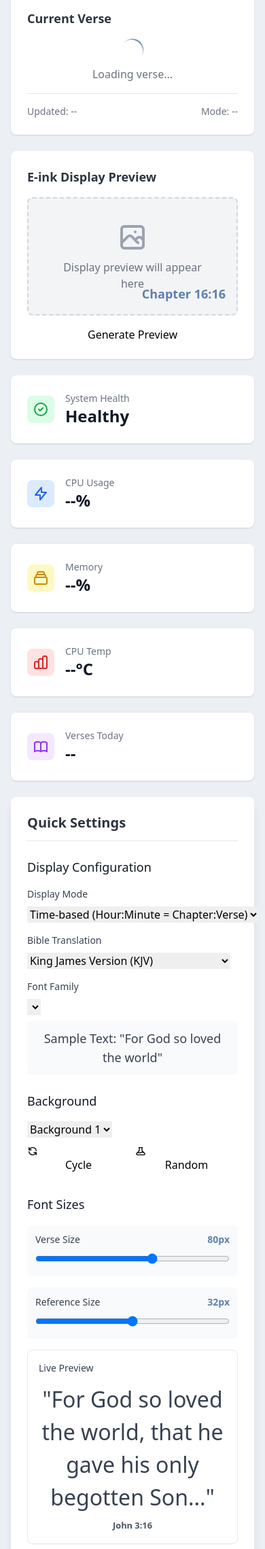
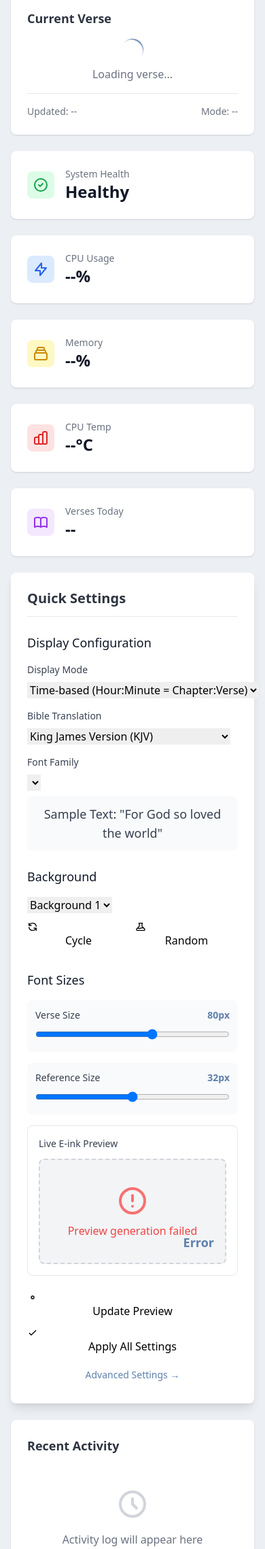
Before and after one commit to Jackal104/Bible-Clockv2, a Python web app: template src/web_interface/templates/dashboard.html in a window 390 px wide. Shown: the part 376-2654 px from the top of the page at 68% size. Run offline with Jinja, Linux system fonts and the light colour scheme; the template is opened without the code that fills it, so the values that code supplies are empty; some libraries are stand-ins or nearby versions.

Commit message:
Unified preview system with real-time background updates
- Replaced separate live preview and e-ink preview with unified system
- Background selection now shows immediately in live preview
- All settings changes (fonts, backgrounds, translations) trigger preview update
- Removed duplicate preview sections and consolidated into one responsive preview
- Added real-time preview updates for background cycling and randomization
- Simplified user interface with single comprehensive preview area
- Enhanced preview error handling and loading states

🤖 Generated with [Claude Code](https://claude.ai/code)

Co-Authored-By: Claude <noreply@anthropic.com>

```diff
--- a/src/web_interface/templates/dashboard.html
+++ b/src/web_interface/templates/dashboard.html
@@ -68,29 +68,6 @@
             </div>
         </div>
 
-        <!-- Display Preview -->
-        <div class="bg-white rounded-lg shadow p-6">
-            <h3 class="text-lg font-semibold text-bible-dark mb-4">E-ink Display Preview</h3>
-            <div class="relative aspect-video bg-gray-100 rounded-lg border-2 border-dashed border-gray-300" id="display-preview">
-                <!-- Main Content Area - Centered -->
-                <div class="absolute inset-0 flex items-center justify-center p-8">
-                    <div class="text-center" id="main-content">
-                        <svg class="w-12 h-12 text-gray-400 mx-auto mb-2" fill="none" stroke="currentColor" viewBox="0 0 24 24">
-                            <path stroke-linecap="round" stroke-linejoin="round" stroke-width="2" d="M4 16l4.586-4.586a2 2 0 012.828 0L16 16m-2-2l1.586-1.586a2 2 0 012.828 0L20 14m-6-6h.01M6 20h12a2 2 0 002-2V6a2 2 0 00-2-2H6a2 2 0 00-2 2v12a2 2 0 002 2z"></path>
-                        </svg>
-                        <p class="text-gray-500">Display preview will appear here</p>
-                    </div>
-                </div>
-
-                <!-- Bottom Right Verse Reference Display -->
-                <div class="absolute bottom-4 right-4 text-right">
-                    <div class="text-lg font-bold text-bible-accent" id="verse-reference-display">--:--</div>
-                </div>
-            </div>
-            <div class="mt-4 text-center">
-                <button onclick="generatePreview()" class="btn-secondary">Generate Preview</button>
-            </div>
-        </div>
     </div>
 
     <!-- System Status Cards -->
@@ -220,7 +197,7 @@
                         <!-- Font Family -->
                         <div>
                             <label class="block text-sm font-medium text-gray-700 mb-2">Font Family</label>
-                            <select id="font-family" class="form-select" onchange="updateFont(); updateFontFamilyPreview()">
+                            <select id="font-family" class="form-select" onchange="updateFont(); updateUnifiedPreview()">
                                 <!-- Font options will be loaded here -->
                             </select>
                             <!-- Font Family Preview -->
@@ -239,17 +216,17 @@
                 <div>
                     <h4 class="text-lg font-medium text-gray-900 mb-4">Background</h4>
                     <div class="space-y-3">
-                        <select id="background" class="form-select" onchange="updateBackground()">
+                        <select id="background" class="form-select" onchange="updateBackground(); updateUnifiedPreview()">
                             <option value="0">Background 1</option>
                         </select>
                         <div class="grid grid-cols-2 gap-2">
-                            <button onclick="cycleBackground()" class="btn-secondary justify-center">
+                            <button onclick="cycleBackground(); updateUnifiedPreview()" class="btn-secondary justify-center">
                                 <svg class="w-4 h-4 mr-2" fill="none" stroke="currentColor" viewBox="0 0 24 24">
                                     <path stroke-linecap="round" stroke-linejoin="round" stroke-width="2" d="M4 4v5h.582m15.356 2A8.001 8.001 0 004.582 9m0 0H9m11 11v-5h-.581m0 0a8.003 8.003 0 01-15.357-2m15.357 2H15"></path>
                                 </svg>
                                 Cycle
                             </button>
-                            <button onclick="randomizeBackground()" class="btn-secondary justify-center">
+                            <button onclick="randomizeBackground(); updateUnifiedPreview()" class="btn-secondary justify-center">
                                 <svg class="w-4 h-4 mr-2" fill="none" stroke="currentColor" viewBox="0 0 24 24">
                                     <path stroke-linecap="round" stroke-linejoin="round" stroke-width="2" d="M19.428 15.428a2 2 0 00-1.022-.547l-2.387-.477a6 6 0 00-3.86.517l-.318.158a6 6 0 01-3.86.517L6.05 15.21a2 2 0 00-1.806.547M8 4h8l-1 1v5.172a2 2 0 00.586 1.414l5 5c1.26 1.26.367 3.414-1.415 3.414H4.828c-1.782 0-2.674-2.154-1.414-3.414l5-5A2 2 0 009 10.172V5L8 4z"></path>
                                 </svg>
@@ -273,7 +250,7 @@
                                 <span id="verse-size-value" class="text-sm text-bible-accent font-semibold">80px</span>
                             </div>
                             <input type="range" id="verse-size" class="w-full" min="18" max="120" value="80"
-                                   oninput="updateFontSizeValue('verse'); updateFontPreview(); updateFontSize('verse_size', this.value)">
+                                   oninput="updateFontSizeValue('verse'); updateUnifiedPreview(); updateFontSize('verse_size', this.value)">
                         </div>
 
                         <!-- Reference Size -->
@@ -283,23 +260,35 @@
                                 <span id="reference-size-value" class="text-sm text-bible-accent font-semibold">32px</span>
                             </div>
                             <input type="range" id="reference-size" class="w-full" min="16" max="48" value="32"
-                                   oninput="updateFontSizeValue('reference'); updateFontPreview(); updateFontSize('reference_size', this.value)">
+                                   oninput="updateFontSizeValue('reference'); updateUnifiedPreview(); updateFontSize('reference_size', this.value)">
                         </div>
                     </div>
 
-                    <!-- Live Font Preview -->
+                    <!-- Unified Live Preview -->
                     <div class="mt-4 p-4 bg-white border border-gray-200 rounded-lg">
-                        <h5 class="text-sm font-medium text-gray-700 mb-3">Live Preview</h5>
-                        <div class="text-center space-y-2">
-                            <div id="preview-verse" class="text-gray-700" style="font-size: 32px;">"For God so loved the world, that he gave his only begotten Son..."</div>
-                            <div id="preview-reference" class="font-semibold text-gray-600" style="font-size: 14px;">John 3:16</div>
+                        <h5 class="text-sm font-medium text-gray-700 mb-3">Live E-ink Preview</h5>
+                        <div class="relative aspect-video bg-gray-100 rounded-lg border-2 border-dashed border-gray-300" id="unified-preview">
+                            <!-- Main Content Area - Centered -->
+                            <div class="absolute inset-0 flex items-center justify-center p-8">
+                                <div class="text-center" id="unified-main-content">
+                                    <svg class="w-12 h-12 text-gray-400 mx-auto mb-2" fill="none" stroke="currentColor" viewBox="0 0 24 24">
+                                        <path stroke-linecap="round" stroke-linejoin="round" stroke-width="2" d="M4 16l4.586-4.586a2 2 0 012.828 0L16 16m-2-2l1.586-1.586a2 2 0 012.828 0L20 14m-6-6h.01M6 20h12a2 2 0 002-2V6a2 2 0 00-2-2H6a2 2 0 00-2 2v12a2 2 0 002 2z"></path>
+                                    </svg>
+                                    <p class="text-gray-500">Live preview will appear here</p>
+                                </div>
+                            </div>
+
+                            <!-- Bottom Right Verse Reference Display -->
+                            <div class="absolute bottom-4 right-4 text-right">
+                                <div class="text-lg font-bold text-bible-accent" id="unified-verse-reference-display">Loading...</div>
+                            </div>
                         </div>
                     </div>
                 </div>
 
                 <!-- Action Buttons -->
                 <div class="space-y-3">
-                    <button onclick="generatePreviewDashboard()" class="btn-secondary w-full justify-center">
+                    <button onclick="updateUnifiedPreview()" class="btn-secondary w-full justify-center">
                         <svg class="w-4 h-4 mr-2" fill="none" stroke="currentColor" viewBox="0 0 24 24">
                             <path stroke-linecap="round" stroke-linejoin="round" stroke-width="2" d="M15 12a3 3 0 11-6 0 3 3 0 016 0z"></path>
                         </svg>
@@ -350,8 +339,8 @@ document.addEventListener('DOMContentLoaded', function() {
     updateVerseReferenceDisplay();
     setInterval(updateVerseReferenceDisplay, 60000); // Update every minute
 
-    // Initialize font preview
-    updateFontPreview();
+    // Initialize unified preview
+    updateUnifiedPreview();
 });
 
 function loadCurrentVerse() {
@@ -505,69 +494,6 @@ function refreshDisplay() {
         .catch(error => showError('Network error during refresh'));
 }
 
-function generatePreview() {
-    const previewDiv = document.getElementById('display-preview');
-    const mainContent = document.getElementById('main-content');
-
-    // Show loading spinner
-    mainContent.innerHTML = `
-        <div class="animate-spin rounded-full h-8 w-8 border-b-2 border-bible-accent mx-auto"></div>
-        <p class="text-gray-500 mt-2">Generating preview...</p>
-    `;
-
-    // Get current settings for preview
-    const displayMode = document.getElementById('display-mode').value;
-    const previewSettings = {
-        display_mode: displayMode === 'parallel' ? 'time' : displayMode,
-        parallel_mode: displayMode === 'parallel',
-        translation: document.getElementById('translation').value,
-        secondary_translation: document.getElementById('secondary-translation').value,
-        font: document.getElementById('font-family').value,
-        background_index: parseInt(document.getElementById('background').value),
-        font_sizes: {
-            verse_size: parseInt(document.getElementById('verse-size').value),
-            reference_size: parseInt(document.getElementById('reference-size').value)
-        }
-    };
-
-    fetch('/api/preview', {
-        method: 'POST',
-        headers: { 'Content-Type': 'application/json' },
-        body: JSON.stringify(previewSettings)
-    })
-    .then(response => response.json())
-    .then(data => {
-        if (data.success) {
-            previewDiv.innerHTML = `
-                <div class="relative h-full">
-                    <img src="${data.preview_url}?${Date.now()}"
-                         alt="Display Preview"
-                         class="w-full h-full object-contain rounded-lg">
-                    <!-- Bottom Right Verse Reference Display -->
-                    <div class="absolute bottom-4 right-4 text-right">
-                        <div class="text-lg font-bold text-bible-accent" id="verse-reference-display">Loading...</div>
-                    </div>
-                </div>
-            `;
-            // Update verse reference display after preview update
-            updateVerseReferenceDisplay();
-        } else {
-            showPreviewError();
-        }
-    })
-    .catch(error => showPreviewError());
-}
-
-function showPreviewError() {
-    document.getElementById('display-preview').innerHTML = `
-        <div class="text-center">
-            <svg class="w-12 h-12 text-red-400 mx-auto mb-2" fill="none" stroke="currentColor" viewBox="0 0 24 24">
-                <path stroke-linecap="round" stroke-linejoin="round" stroke-width="2" d="M12 8v4m0 4h.01M21 12a9 9 0 11-18 0 9 9 0 0118 0z"></path>
-            </svg>
-            <p class="text-red-500">Preview generation failed</p>
-        </div>
-    `;
-}
 
 function updateDisplayMode() {
     const mode = document.getElementById('display-mode').value;
@@ -585,16 +511,21 @@ function updateDisplayMode() {
         updateSetting('parallel_mode', false);
         updateSetting('display_mode', mode);
     }
+
+    // Update unified preview when mode changes
+    setTimeout(updateUnifiedPreview, 500); // Give time for settings to update
 }
 
 function updateSecondaryTranslation() {
     const secondaryTranslation = document.getElementById('secondary-translation').value;
     updateSetting('secondary_translation', secondaryTranslation);
+    setTimeout(updateUnifiedPreview, 300);
 }
 
 function updateTranslation() {
     const translation = document.getElementById('translation').value;
     updateSetting('translation', translation);
+    setTimeout(updateUnifiedPreview, 300);
 }
 
 function updateBackground() {
@@ -666,25 +597,6 @@ function updateFont() {
     updateSetting('font', font);
 }
 
-function updateFontFamilyPreview() {
-    const fontSelect = document.getElementById('font-family');
-    const selectedFont = fontSelect.value;
-    const previewElement = document.getElementById('font-preview-sample');
-
-    // Map font names to actual CSS font families
-    const fontMap = {
-        'default': 'Arial, sans-serif',
-        'DejaVuSans': 'DejaVu Sans, Arial, sans-serif',
-        'DejaVuSans-Bold': 'DejaVu Sans, Arial, sans-serif',
-        'Times': 'Times New Roman, serif',
-        'Georgia': 'Georgia, serif',
-        'Verdana': 'Verdana, sans-serif',
-        'Helvetica': 'Helvetica, Arial, sans-serif'
-    };
-
-    const cssFont = fontMap[selectedFont] || selectedFont || 'Arial, sans-serif';
-    previewElement.style.fontFamily = cssFont;
-}
 
 function updateFontSizeValue(type) {
     const slider = document.getElementById(`${type}-size`);
@@ -692,13 +604,73 @@ function updateFontSizeValue(type) {
     display.textContent = slider.value + 'px';
 }
 
-function updateFontPreview() {
-    const verseSize = document.getElementById('verse-size').value;
-    const referenceSize = document.getElementById('reference-size').value;
+function updateUnifiedPreview() {
+    const previewDiv = document.getElementById('unified-preview');
+    const mainContent = document.getElementById('unified-main-content');
 
-    // Update live preview (scaled down for web display)
-    document.getElementById('preview-verse').style.fontSize = (verseSize * 0.4) + 'px';
-    document.getElementById('preview-reference').style.fontSize = (referenceSize * 0.4) + 'px';
+    // Show loading spinner
+    mainContent.innerHTML = `
+        <div class="animate-spin rounded-full h-8 w-8 border-b-2 border-bible-accent mx-auto"></div>
+        <p class="text-gray-500 mt-2">Generating preview...</p>
+    `;
+
+    // Get current settings for preview
+    const displayMode = document.getElementById('display-mode').value;
+    const previewSettings = {
+        display_mode: displayMode === 'parallel' ? 'time' : displayMode,
+        parallel_mode: displayMode === 'parallel',
+        translation: document.getElementById('translation').value,
+        secondary_translation: document.getElementById('secondary-translation').value,
+        font: document.getElementById('font-family').value,
+        background_index: parseInt(document.getElementById('background').value),
+        font_sizes: {
+            verse_size: parseInt(document.getElementById('verse-size').value),
+            reference_size: parseInt(document.getElementById('reference-size').value)
+        }
+    };
+
+    fetch('/api/preview', {
+        method: 'POST',
+        headers: { 'Content-Type': 'application/json' },
+        body: JSON.stringify(previewSettings)
+    })
+    .then(response => response.json())
+    .then(data => {
+        if (data.success) {
+            previewDiv.innerHTML = `
+                <div class="relative h-full">
+                    <img src="${data.preview_url}?${Date.now()}"
+                         alt="Display Preview"
+                         class="w-full h-full object-contain rounded-lg">
+                    <!-- Bottom Right Verse Reference Display -->
+                    <div class="absolute bottom-4 right-4 text-right">
+                        <div class="text-lg font-bold text-bible-accent" id="unified-verse-reference-display">${data.verse_reference || 'Loading...'}</div>
+                    </div>
+                </div>
+            `;
+            // Update verse reference display after preview update
+            updateVerseReferenceDisplay();
+        } else {
+            showUnifiedPreviewError();
+        }
+    })
+    .catch(error => showUnifiedPreviewError());
+}
+
+function showUnifiedPreviewError() {
+    document.getElementById('unified-preview').innerHTML = `
+        <div class="absolute inset-0 flex items-center justify-center">
+            <div class="text-center">
+                <svg class="w-12 h-12 text-red-400 mx-auto mb-2" fill="none" stroke="currentColor" viewBox="0 0 24 24">
+                    <path stroke-linecap="round" stroke-linejoin="round" stroke-width="2" d="M12 8v4m0 4h.01M21 12a9 9 0 11-18 0 9 9 0 0118 0z"></path>
+                </svg>
+                <p class="text-red-500">Preview generation failed</p>
+            </div>
+        </div>
+        <div class="absolute bottom-4 right-4 text-right">
+            <div class="text-lg font-bold text-bible-accent" id="unified-verse-reference-display">Error</div>
+        </div>
+    `;
 }
 
 function updateVerseReferenceDisplay() {
@@ -745,9 +717,6 @@ function updateFontSize(sizeType, value) {
     .catch(error => showError('Network error updating font size'));
 }
 
-function generatePreviewDashboard() {
-    generatePreview(); // Use existing preview function
-}
 
 function applyAllSettings() {
     const displayMode = document.getElementById('display-mode').value;
@@ -773,7 +742,7 @@ function applyAllSettings() {
         if (data.success) {
             showSuccess('All settings applied successfully');
             loadCurrentVerse();
-            generatePreview();
+            updateUnifiedPreview();
         } else {
             showError('Failed to apply settings');
         }
```
